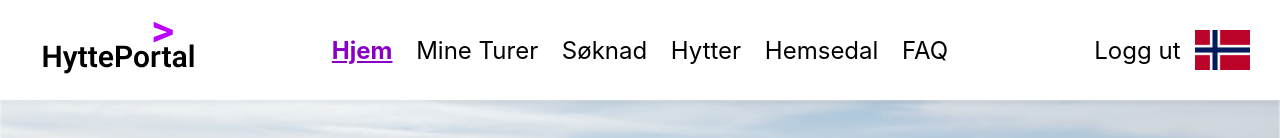
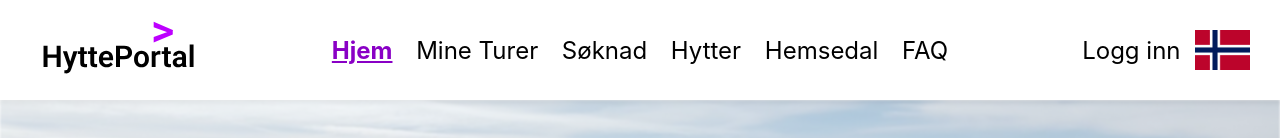
Before and after one commit to oyvind0402/AppForHyttegruppen, a React (Create React App) app in the folder frontend/: page / in a window 1280 px wide. Shown: the top 138 px of the page. Built offline with nearby package versions, Linux system fonts and the light colour scheme; no server answers.

Commit message:
Added a way for the header to be removed on scroll down but shown on scroll up. Also fixed it so that the blur effect when using the mobile menu is covering the entire page. Mobile navbar is fixed at all times. Not decided if it should be like that or not. :)

```diff
--- a/frontend/src/components/01-Reusable/Header/Header.css
+++ b/frontend/src/components/01-Reusable/Header/Header.css
@@ -1,10 +1,28 @@
 .nav-container {
+  box-shadow: 0 0.25rem 0.25rem 0 rgba(0, 0, 0, 0.1);
+  display: grid;
+  position: sticky;
+  grid-template-columns: 1fr 2fr 1fr;
+  height: 6.25rem;
+  align-items: center;
+  z-index: 99;
+  top: 0;
+  left: 0;
+  right: 0;
+  background-color: white;
+}
+
+.nav-hide {
   box-shadow: 0 0.25rem 0.25rem 0 rgba(0, 0, 0, 0.1);
   display: grid;
   grid-template-columns: 1fr 2fr 1fr;
   height: 6.25rem;
   align-items: center;
-  position: sticky;
+  z-index: 99;
+  top: -100px;
+  left: 0;
+  right: 0;
+  background-color: white;
 }
 
 .left-side {
@@ -99,12 +117,12 @@
 }
 
 .blur-overlay {
-  position: absolute;
+  position: fixed;
   top: 100px;
   left: 0;
   right: 0;
   bottom: 0;
-  backdrop-filter: blur(5px);
+  backdrop-filter: blur(3px);
   z-index: 99;
 }
 
@@ -139,6 +157,7 @@
   }
 
   .nav-list-mobile {
+    position: fixed;
     display: flex;
     align-self: flex-end;
     flex-direction: column;
@@ -146,7 +165,6 @@
     grid-gap: 0.8175rem;
     align-items: center;
     background-color: white;
-    position: absolute;
     z-index: 100;
     border: solid 1px gray;
     border-radius: 1%;
@@ -183,6 +201,20 @@
     grid-template-columns: 1fr 1fr;
   }
 
+  .nav-hide {
+    grid-template-columns: 1fr 1fr;
+    box-shadow: 0 0.25rem 0.25rem 0 rgba(0, 0, 0, 0.1);
+    display: grid;
+    position: sticky;
+    height: 6.25rem;
+    align-items: center;
+    z-index: 99;
+    top: 0;
+    left: 0;
+    right: 0;
+    background-color: white;
+  }
+
   .mobile-menu {
     display: block;
     text-align: end;
--- a/frontend/src/components/01-Reusable/Header/Header.js
+++ b/frontend/src/components/01-Reusable/Header/Header.js
@@ -9,6 +9,11 @@ const Header = () => {
   const history = useHistory();
   const loginContext = useContext(LoginContext);
   const [click, setClick] = useState(false);
+  const [visible, setVisible] = useState(true);
+
+  const prevScrollPos = useRef(
+    typeof window !== 'undefined' && window.pageYOffset
+  );
 
   const loggedIn = loginContext.loggedIn;
 
@@ -27,9 +32,26 @@ const Header = () => {
     setClick(!click);
   };
 
+  useEffect(() => {
+    const handleScroll = () => {
+      const currentScrollPos =
+        window.pageYOffset || document.documentElement.scrollTop;
+      if (prevScrollPos.current > currentScrollPos) {
+        setVisible(true);
+      } else {
+        setVisible(false);
+      }
+      prevScrollPos.current = currentScrollPos;
+    };
+    window.addEventListener('scroll', handleScroll);
+    return () => {
+      window.removeEventListener('scroll', handleScroll);
+    };
+  }, []);
+
   return (
     <>
-      <nav className="nav-container">
+      <nav className={visible ? 'nav-container' : 'nav-hide'}>
         <div className="left-side">
           <div className="home-icon">
             <Link to="/">
@@ -98,12 +120,16 @@ const Header = () => {
           </p>
         </div>
         <div className="right-side">
-          <a
-            className="nav-list-logout"
-            href="http://www.nooooooooooooooo.com/"
-          >
-            Logg ut
-          </a>
+          {loggedIn && (
+            <Link className="nav-list-logout" onClick={logoutHandler}>
+              Logg ut
+            </Link>
+          )}
+          {!loggedIn && (
+            <Link className="nav-list-logout" to="/login">
+              Logg inn
+            </Link>
+          )}
           <img
             className="language-nor"
             onClick={changeLanguage}
```
